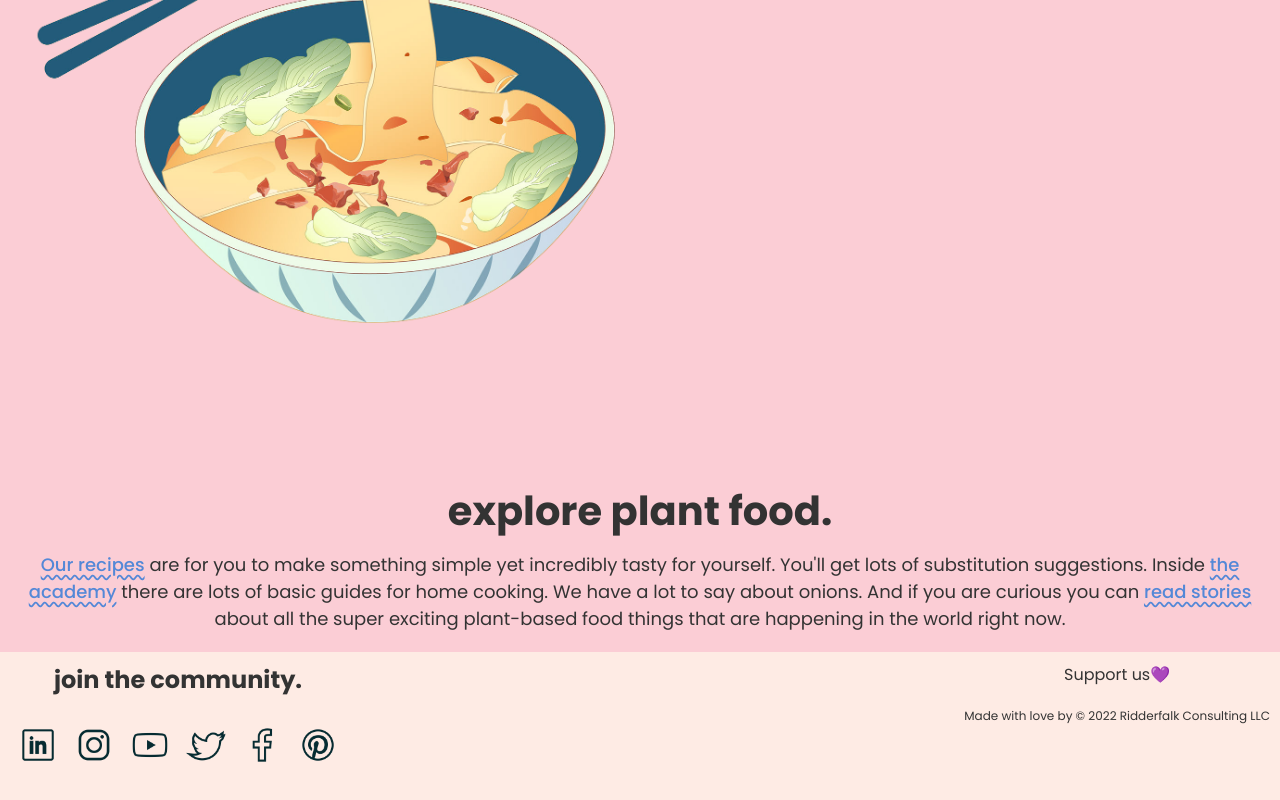
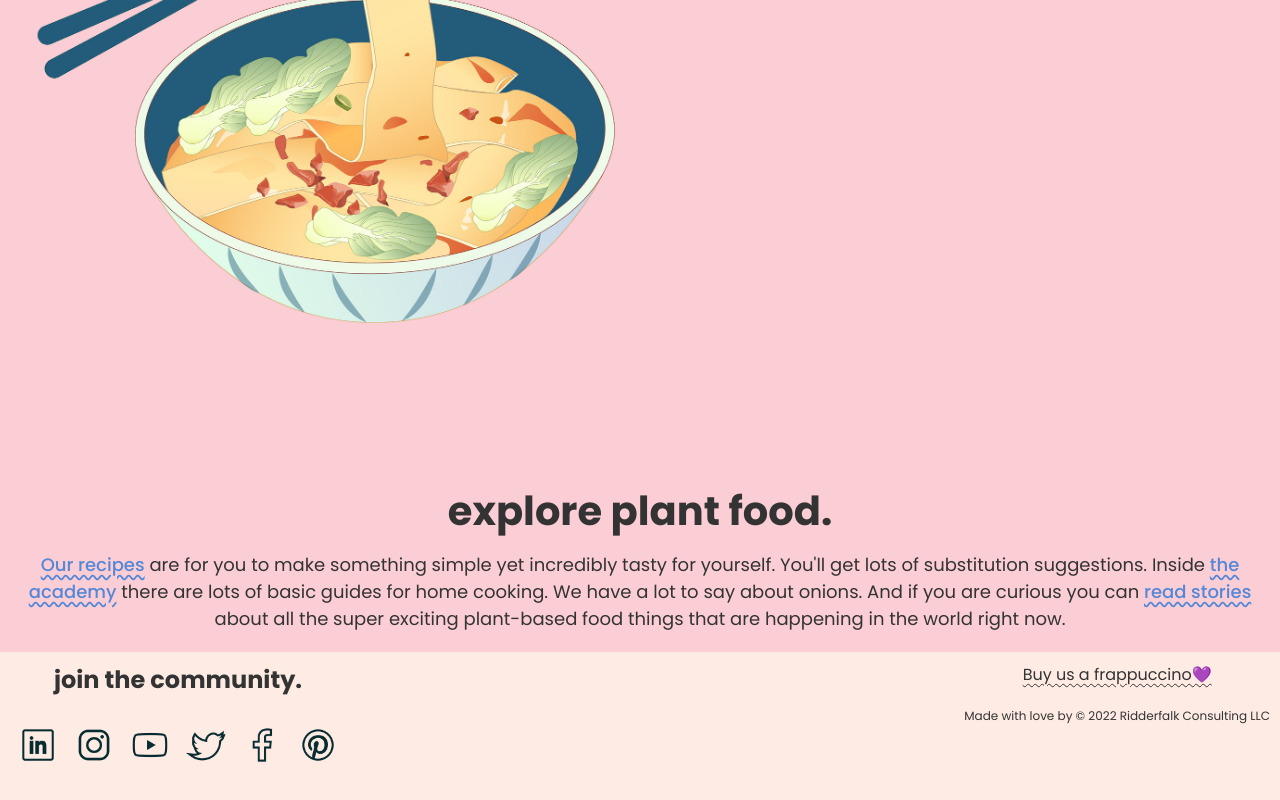
Before and after one commit to FredrikRidderfalk/let-me-feed-you, an Angular app: page / in a window 1280 px wide. Shown: the part 6567-7367 px from the top of the page. Built offline with nearby package versions, Linux system fonts and the light colour scheme.

Commit message:
add text decoration style & offset

```diff
--- a/src/app/components/footer/footer.component.html
+++ b/src/app/components/footer/footer.component.html
@@ -30,7 +30,7 @@
   <div class="footer__right">
     <div>
       <ul class="page-links">
-        <li class="page-link">Support us💜</li>
+        <li><a href="#" class="page-link">Buy us a frappuccino💜</a></li>
       </ul>
     </div>
     <div class="copyright">
--- a/src/app/components/footer/footer.component.sass
+++ b/src/app/components/footer/footer.component.sass
@@ -15,6 +15,10 @@ footer
     margin-top: rem(20)
     p
         font-size: rem(12)
+.page-link
+    text-decoration: underline wavy
+    text-underline-offset: rem(3)
+    text-decoration-thickness: rem(1.25)
 
 @media screen and (min-width: 768px)
     footer
```
